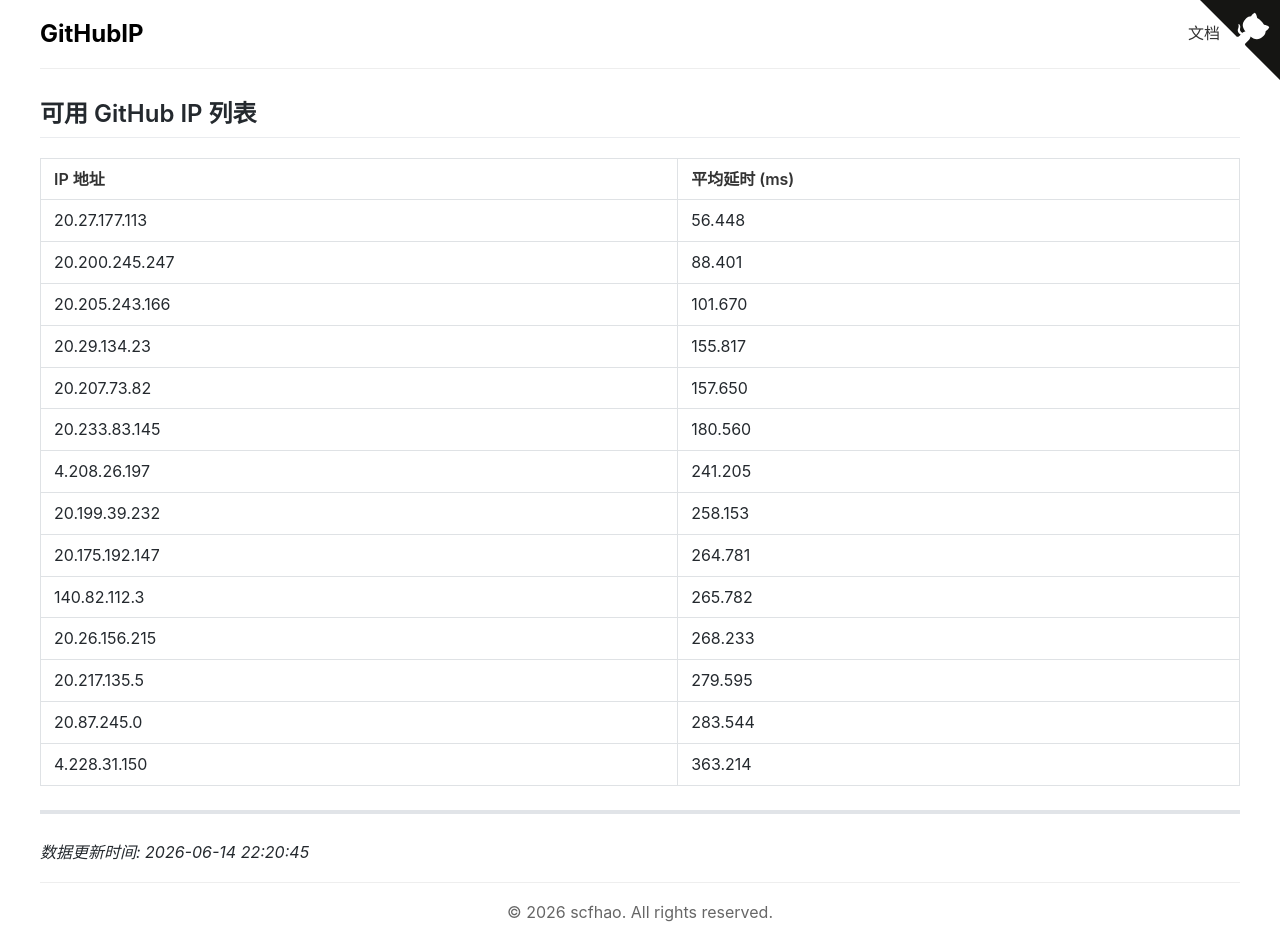
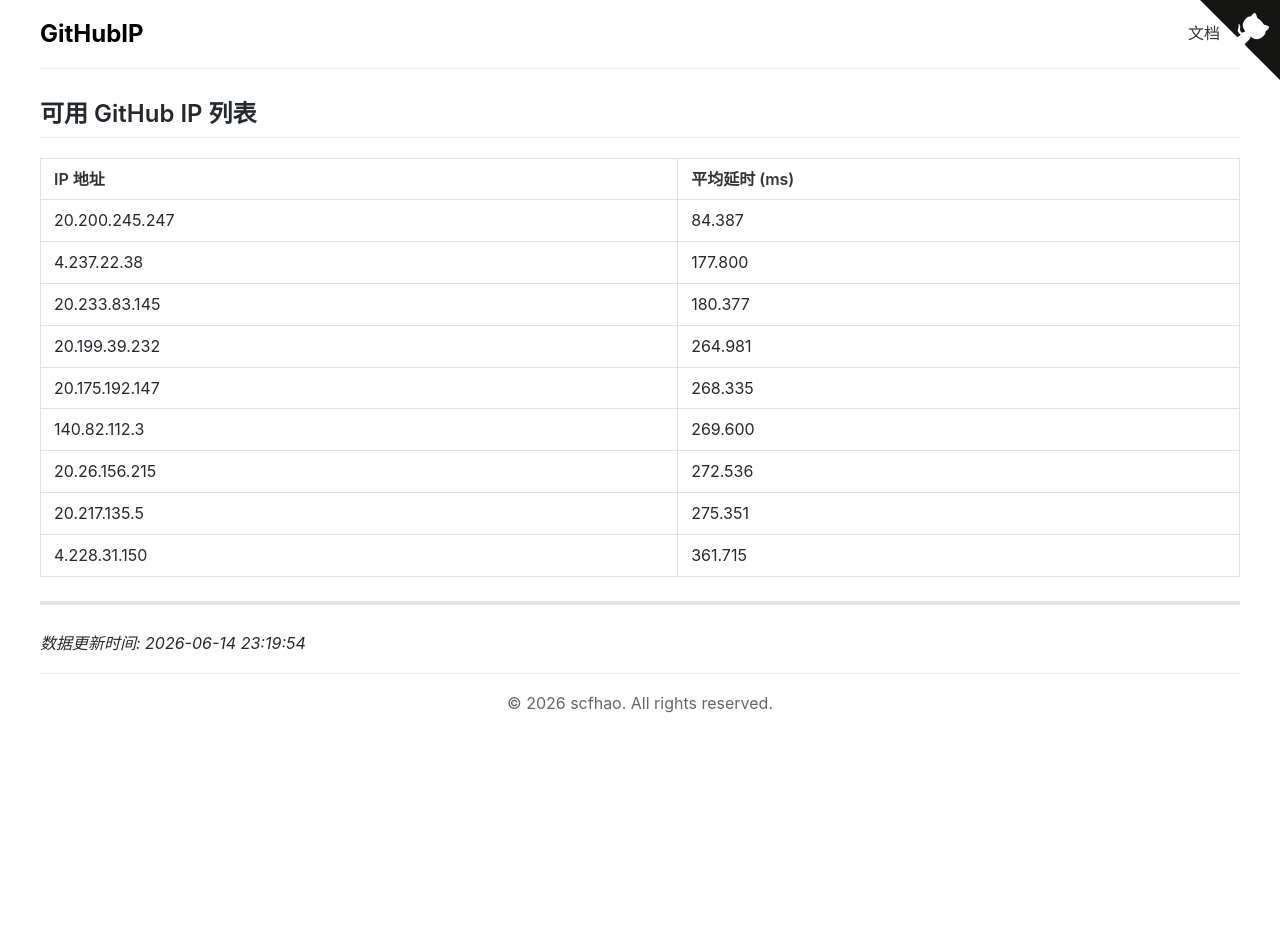
Before and after one commit to scfhao/GitHubIP, a Jekyll site: the page built from index.md, in a window 1280 px wide. Built offline with Jekyll 4.4.1, drawn with Linux system fonts in a browser that asks for light colours; after the commit the page ends 900 px from its top, so only the background shows below that.

Commit message:
自动脚本执行 - 2026-06-14 23:19:54

```diff
--- a/index.md
+++ b/index.md
@@ -1,28 +1,23 @@
 ---
 layout: home
 title: GitHub IP 列表
-date: 2026-06-14 22:20:45
+date: 2026-06-14 23:19:54
 ---
 
 ## 可用 GitHub IP 列表
 
 | IP 地址 | 平均延时 (ms) |
 |---------|--------------|
-| 20.27.177.113 | 56.448 |
-| 20.200.245.247 | 88.401 |
-| 20.205.243.166 | 101.670 |
-| 20.29.134.23 | 155.817 |
-| 20.207.73.82 | 157.650 |
-| 20.233.83.145 | 180.560 |
-| 4.208.26.197 | 241.205 |
-| 20.199.39.232 | 258.153 |
-| 20.175.192.147 | 264.781 |
-| 140.82.112.3 | 265.782 |
-| 20.26.156.215 | 268.233 |
-| 20.217.135.5 | 279.595 |
-| 20.87.245.0 | 283.544 |
-| 4.228.31.150 | 363.214 |
+| 20.200.245.247 | 84.387 |
+| 4.237.22.38 | 177.800 |
+| 20.233.83.145 | 180.377 |
+| 20.199.39.232 | 264.981 |
+| 20.175.192.147 | 268.335 |
+| 140.82.112.3 | 269.600 |
+| 20.26.156.215 | 272.536 |
+| 20.217.135.5 | 275.351 |
+| 4.228.31.150 | 361.715 |
 
 ---
 
-*数据更新时间: 2026-06-14 22:20:45*
+*数据更新时间: 2026-06-14 23:19:54*
```
